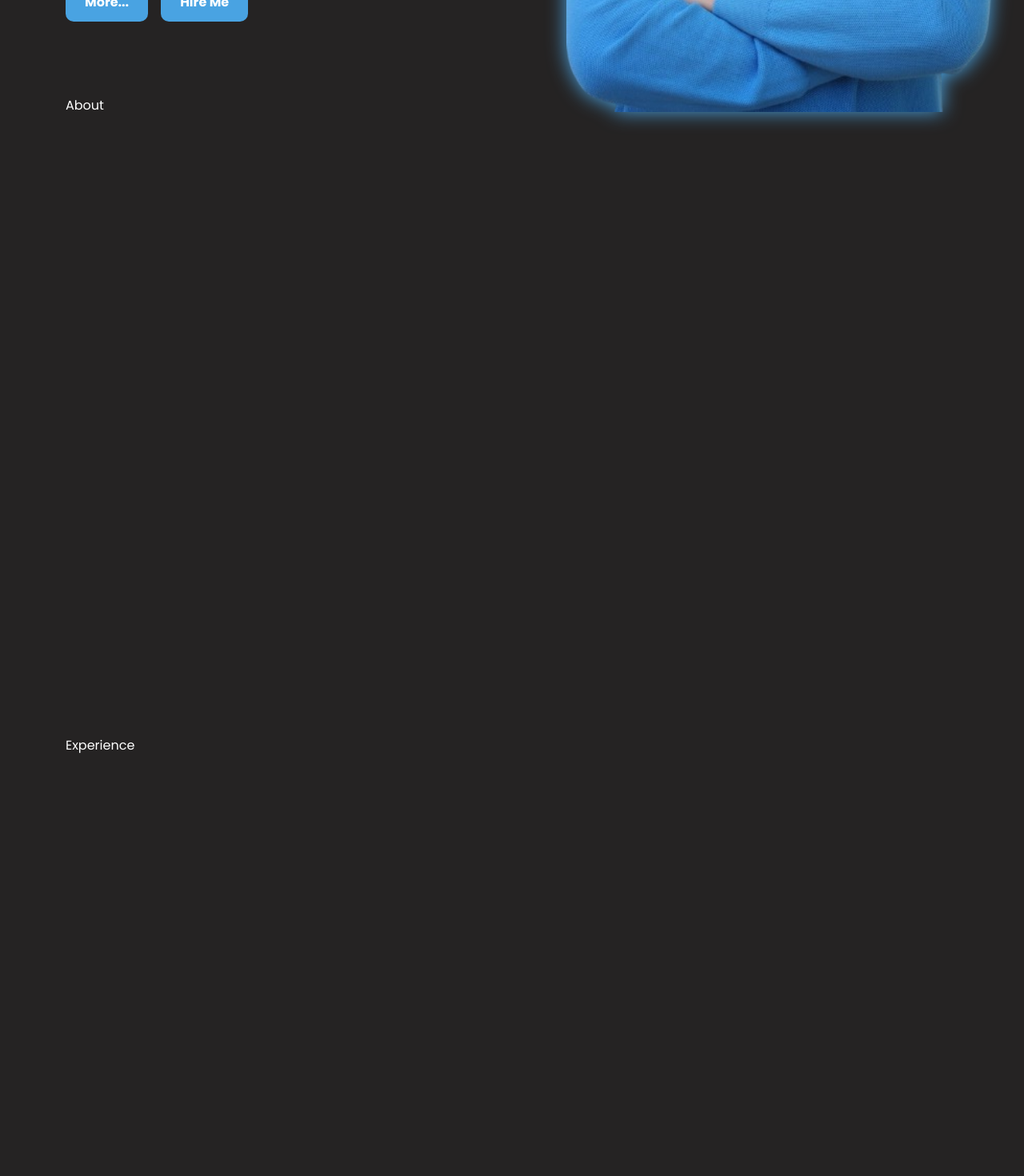
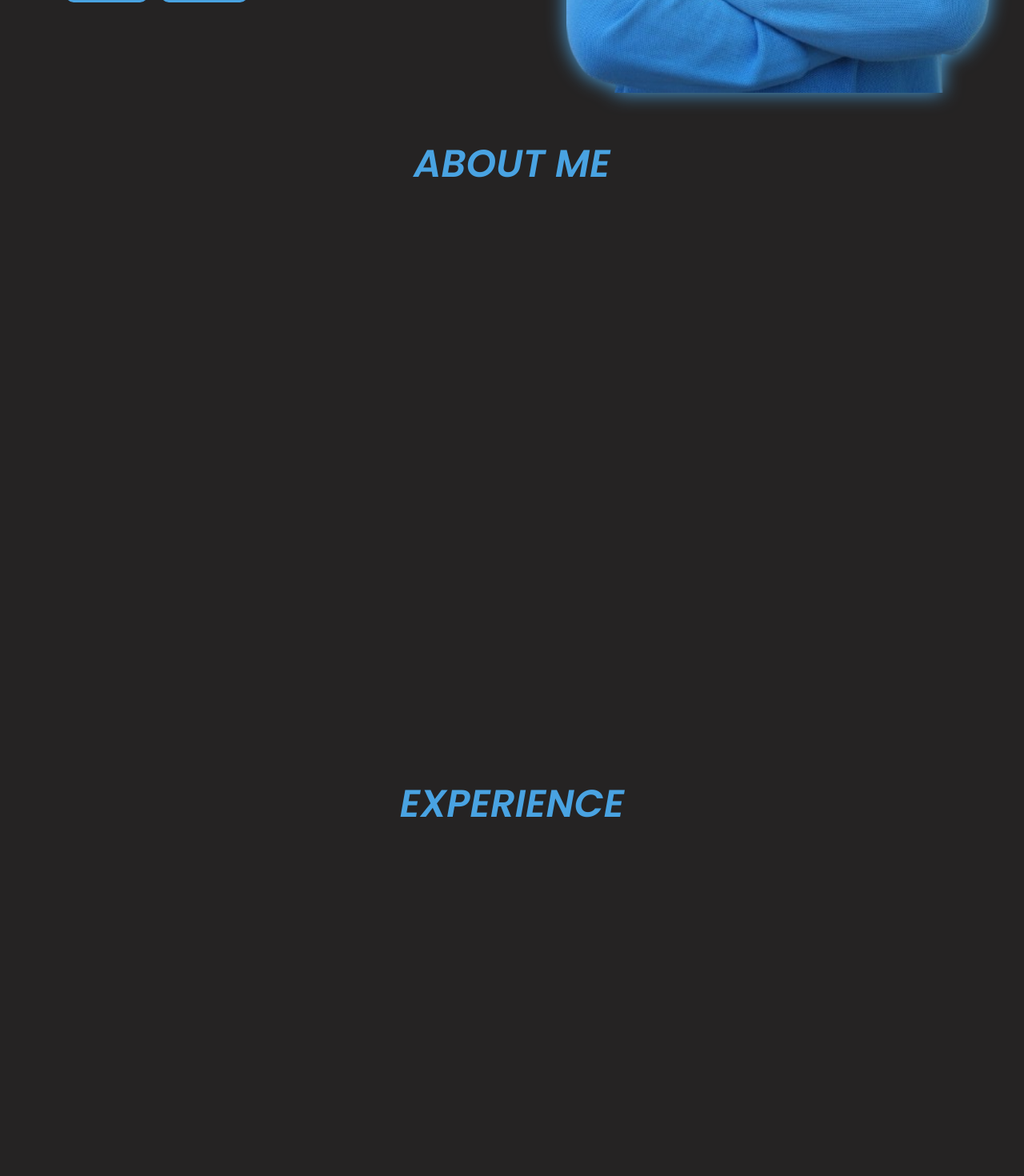
Before and after one commit to vincenzomercadante/pprj-portfolio, a Vue app: page / in a window 1280 px wide. Shown: the part 680-2150 px from the top of the page at 80% size. Built offline with nearby package versions, Linux system fonts and the light colour scheme.

Commit message:
feat: add sections titles

```diff
--- a/src/App.vue
+++ b/src/App.vue
@@ -29,6 +29,7 @@ export default {
       <AppHire />
     </div>
   </main>
+  <div class="go-up-arrow"></div>
 </template>
 
 <style lang="scss">
--- a/src/assets/styles/general.scss
+++ b/src/assets/styles/general.scss
@@ -34,4 +34,16 @@ body {
       background: rgb(17, 140, 228);
     }
   }
+
+  .page-section {
+    padding-top: $section-padding;
+
+    .section-title {
+      font-size: 3rem;
+      font-style: italic;
+      color: $main-color;
+      text-align: center;
+      text-transform: uppercase;
+    }
+  }
 }
--- a/src/assets/styles/partials/_variables.scss
+++ b/src/assets/styles/partials/_variables.scss
@@ -11,10 +11,12 @@ $main-gradient: linear-gradient(
 );
 
 // ! layout
-$header-height: 10vh;
+$header-height: 7vh;
 $main-height: calc(100vh - $header-height);
 
 // ! text
 $header-link-size: 20px;
 $header-title-size: 32px;
 $greet-size: 54px;
+
+$section-padding: $header-height;
--- a/src/components/sections/AppAbout.vue
+++ b/src/components/sections/AppAbout.vue
@@ -3,7 +3,9 @@ export default {};
 </script>
 
 <template>
-  <section id="about">About</section>
+  <section id="about" class="page-section">
+    <h2 class="section-title fw-semibold">about me</h2>
+  </section>
 </template>
 
 <style lang="scss" scoped>
--- a/src/components/sections/AppExperience.vue
+++ b/src/components/sections/AppExperience.vue
@@ -3,7 +3,9 @@ export default {};
 </script>
 
 <template>
-  <section id="experience">Experience</section>
+  <section id="experience" class="page-section">
+    <h2 class="section-title fw-semibold">experience</h2>
+  </section>
 </template>
 
 <style lang="scss" scoped>
--- a/src/components/sections/AppHire.vue
+++ b/src/components/sections/AppHire.vue
@@ -3,7 +3,9 @@ export default {};
 </script>
 
 <template>
-  <section id="hire">hire</section>
+  <section id="hire" class="page-section">
+    <h2 class="section-title fw-semibold">hire me</h2>
+  </section>
 </template>
 
 <style lang="scss" scoped>
--- a/src/components/sections/AppProjects.vue
+++ b/src/components/sections/AppProjects.vue
@@ -3,7 +3,9 @@ export default {};
 </script>
 
 <template>
-  <section id="projects">projects</section>
+  <section id="projects" class="page-section">
+    <h2 class="section-title fw-semibold">my projects</h2>
+  </section>
 </template>
 
 <style lang="scss" scoped>
```
